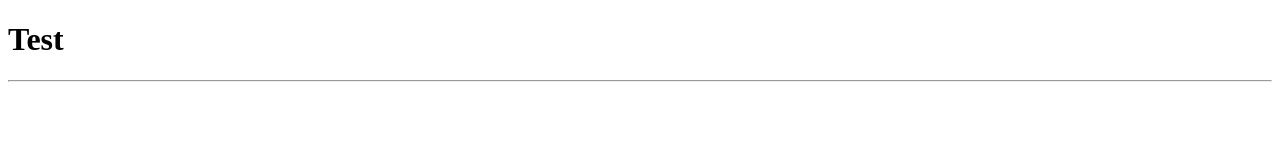
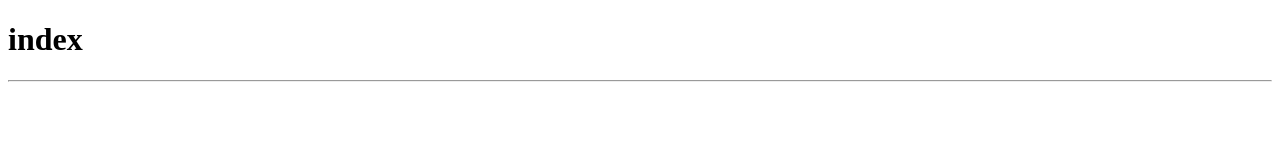
Before and after one commit to gslin/nuxt-playground, a Nuxt app: page / in a window 1280 px wide. Shown: the top 160 px of the page. Built offline with nearby package versions, Linux system fonts and the light colour scheme.

Commit message:
Use pages.

```diff
--- a/nuxt.config.ts
+++ b/nuxt.config.ts
@@ -1,7 +1,4 @@
 // https://nuxt.com/docs/api/configuration/nuxt-config
 export default defineNuxtConfig({
-  devtools: { enabled: true },
-  routerRules: {
-    '/': { prerender: true },
-  },
+  devtools: { enabled: false },
 })
--- a/app.vue
+++ b/pages/index.vue
@@ -1,4 +1,4 @@
 <template>
-<h1>Test</h1>
+<h1>index</h1>
 <hr>
 </template>
```
